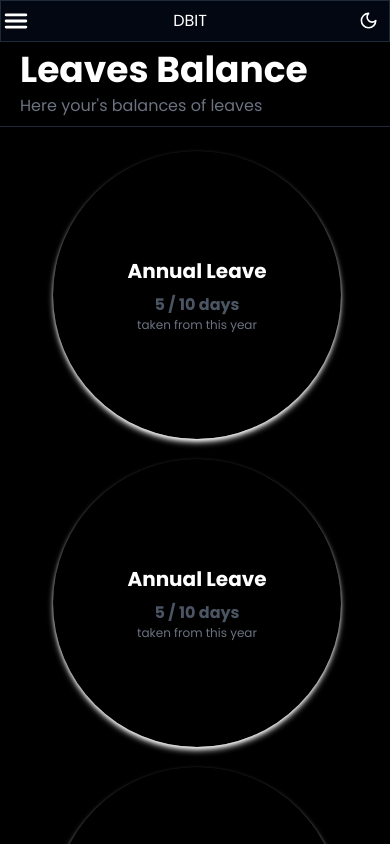
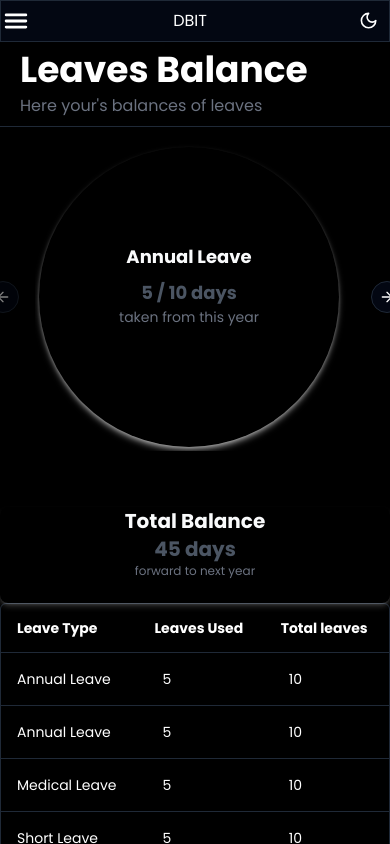
Before and after one commit to Aq7853gehc/leave_sm, a Next.js app: page /user/leavebalance in a window 390 px wide. Shown: the top 844 px of the page. Built offline with nearby package versions, Linux system fonts and the light colour scheme.

Commit message:
the crosule is added and remove system theme

```diff
--- a/app/user/leavebalance/page.tsx
+++ b/app/user/leavebalance/page.tsx
@@ -1,14 +1,16 @@
-
 import { Separator } from "@/components/ui/separator";
 import { bal } from "@/constants/data";
 import React from "react";
 import { DataTable } from "./data-table";
 import { balanceColumns } from "./columns";
+import { CarouselDemo } from "@/components/Carousel";
 const LeaveBalance = () => {
   return (
     <div className="flex flex-col w-full">
       <h1 className="text-4xl font-black mt-2 ml-5">Leaves Balance</h1>
-      <p className="text-base text-gray-500 mt-1 ml-5">Here your's balances of leaves</p>
+      <p className="text-base text-gray-500 mt-1 ml-5">
+        Here your's balances of leaves
+      </p>
       <Separator className="my-2" />
       <div>
         {/* Balanced here*/}
@@ -25,15 +27,10 @@ const LeaveBalance = () => {
             </div>
           ))}
         </div> */}
-        <div className="flex flex-wrap items-center max-md:ml-4 my-4 justify-evenly gap-5 w-full pb-2 pr-7  ">
+       <div className="flex flex-wrap items-center max-md:ml-4 justify-evenly gap-5 w-full max-sm:hidden pb-2 pr-7  ">
         {bal.map((itmes) => (
-            <div
-              className=" max-[920px]:w-[18rem] max-[920px]:h-[18rem] max-[770px]:h-[16rem] max-[640px]:h-[12rem] max-[433px]:h-[18rem] max-[433px]:w-[18rem] max-[640px]:w-[12rem] max-[770px]:w-[16rem]  w-[12rem] h-[12rem]  flex flex-col  justify-center items-center  p-4 transition-all duration-150  shadow-md dark:shadow-white rounded-full cursor-pointer hover:shadow hover:border-black dark:hover:border-white dark:hover:shadow-white"
-
-            >
-              <p className=" font-bold text-xl ">
-                {itmes.leaveType}
-              </p>
+          <div className=" max-[920px]:w-[18rem] max-[920px]:h-[18rem] max-[770px]:h-[16rem] max-[640px]:h-[12rem] max-[433px]:h-[18rem] max-[433px]:w-[18rem] max-[640px]:w-[12rem] max-[770px]:w-[16rem]  w-[12rem] h-[12rem]  flex flex-col  justify-center items-center  p-4 transition-all duration-150  shadow-md dark:shadow-white rounded-full cursor-pointer hover:shadow hover:border-black dark:hover:border-white dark:hover:shadow-white">
+            <p className=" font-bold text-xl ">{itmes.leaveType}</p>
             <h1 className=" mt-2 text-md text-gray-600 font-bold">
               {itmes.used} /{" "}
               <span className="font-semibold">{itmes.total}</span>{" "}
@@ -42,15 +39,20 @@ const LeaveBalance = () => {
             <p className="text-gray-500 text-xs">{itmes.text}</p>
           </div>
         ))}
-          {/* <div className="relative w-[24rem] h-[12rem] flex flex-col justify-center items-center p-4 rounded-xl shadow-md  dark:shadow-white">
-
-  <p className="font-bold text-xl md:text-2xl ">Total Balance</p>
-  <h1 className="md:text-lg mt-2 text-md text-gray-600 font-bold">
+      </div>
+      <div className="flex justify-center items-center sm:hidden">
+        <CarouselDemo />
+      </div>
+      {/* <div className="w-full mt-2 max-sm:hidden">
+        <div className=" flex flex-col justify-center p-2 border items-center rounded-lg">
+          <p className="font-bold text-xl  md:text-2xl ">Total Balance</p>
+          <h1 className="md:text-2xl text-xl text-gray-600 font-bold">
             45 <span>days</span>
           </h1>
           <p className="text-gray-500 text-xs">forward to next year</p>
+        </div>
       </div> */}
-        </div>
+
         <DataTable columns={balanceColumns} data={bal} />
       </div>
     </div>
--- a/components/ThemeToggle.tsx
+++ b/components/ThemeToggle.tsx
@@ -31,9 +31,9 @@ export default function ThemeToggle() {
         <DropdownMenuItem onClick={() => setTheme("dark")}>
           Dark
         </DropdownMenuItem>
-        <DropdownMenuItem onClick={() => setTheme("system")}>
+        {/* <DropdownMenuItem onClick={() => setTheme("system")}>
           System
-        </DropdownMenuItem>
+        </DropdownMenuItem> */}
       </DropdownMenuContent>
     </DropdownMenu>
   )
```
Lines whose indentation alone changed are shown as unchanged.
